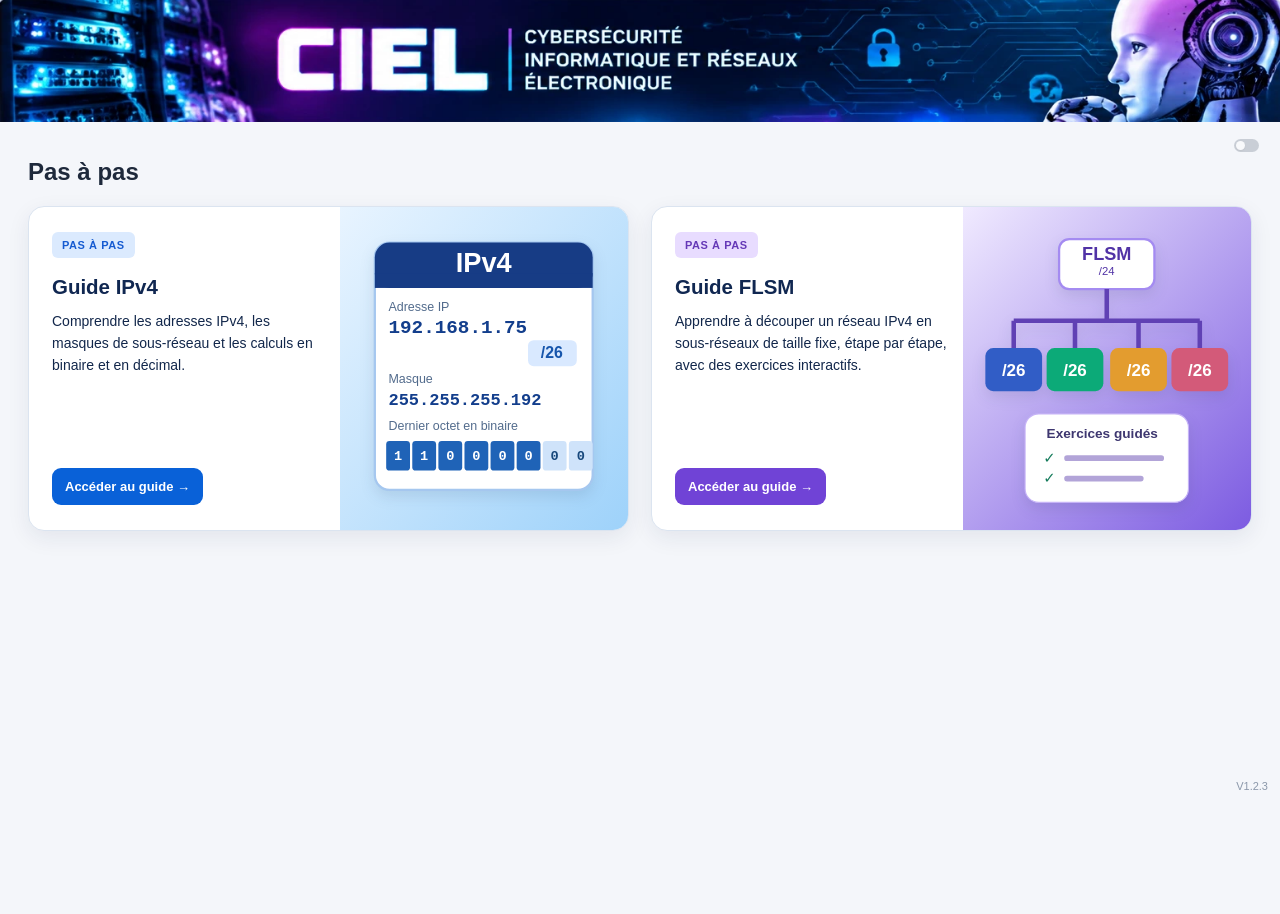
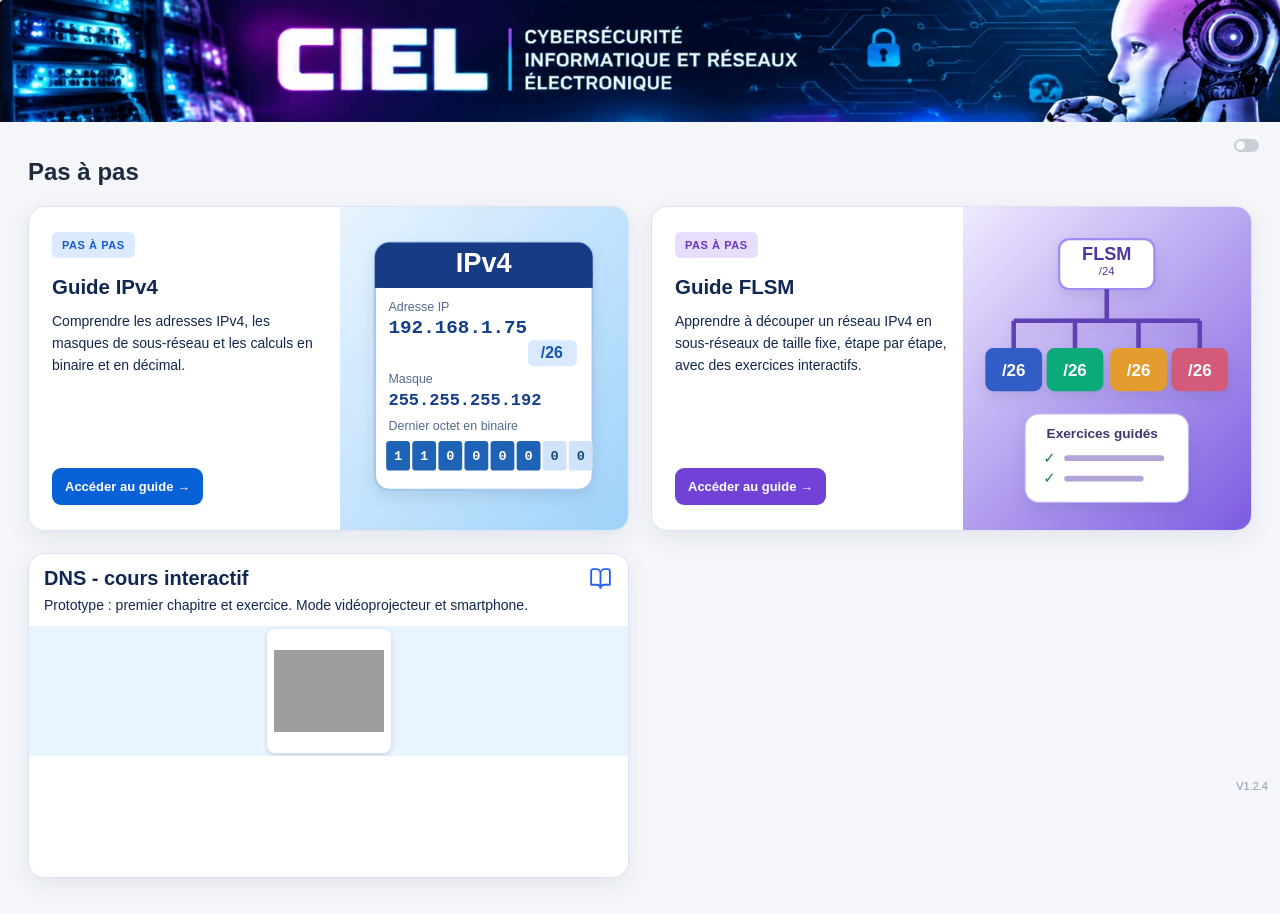
Before and after one commit to bacprociel/bacprociel.github.io, a plain HTML site: page index.html in a window 1280 px wide. Before the commit the page ends 800 px from the top, so only its background shows below. Drawn offline with Linux system fonts and the light colour scheme; grey boxes are pictures that could not be loaded.

Commit message:
Ajouter carte DNS et QR code au portail CIEL

```diff
--- a/index.html
+++ b/index.html
@@ -146,9 +146,11 @@
 <a class="ressource en-preparation" href="https://cscybersecurite.github.io/cours/cahier-des-charges/" data-type="cours" data-rubrique="cahier-des-charges" data-couleur="vert" hidden aria-label="Cahier des charges, ouvrir le cours"><div class="contenu"><div class="entete-carte"><h3>Cahier des charges</h3><svg class="picto-type" viewBox="0 0 24 24" role="img" aria-label="Ressource pédagogique"><path d="M12 7v14"/><path d="M3 18V5a2 2 0 0 1 2-2h3a4 4 0 0 1 4 4 4 4 0 0 1 4-4h3a2 2 0 0 1 2 2v5"/><path d="M3 18h5a4 4 0 0 1 4 3 4 4 0 0 1 4-3h1"/><path d="m17 16 2 2 4-4"/></svg></div><p>Élaboration et appropriation d'un cahier des charges</p></div><div class="visuel"><img src="https://cscybersecurite.github.io/assets/images/cahier-des-charges-visuel.webp" alt="Fiche de cahier des charges et vérification des besoins" loading="lazy" width="360" height="112"></div></a>
 <a class="ressource en-preparation" href="https://cscybersecurite.github.io/cours/accompagnement-client/" data-type="cours" data-rubrique="accompagnement-client" data-couleur="bleu" hidden aria-label="Accompagnement du client, ouvrir le cours"><div class="contenu"><div class="entete-carte"><h3>Accompagnement du client</h3><svg class="picto-type" viewBox="0 0 24 24" role="img" aria-label="Ressource pédagogique"><path d="M12 7v14"/><path d="M3 18V5a2 2 0 0 1 2-2h3a4 4 0 0 1 4 4 4 4 0 0 1 4-4h3a2 2 0 0 1 2 2v5"/><path d="M3 18h5a4 4 0 0 1 4 3 4 4 0 0 1 4-3h1"/><path d="m17 16 2 2 4-4"/></svg></div><p>Accompagnement du client</p></div><div class="visuel"><img src="https://cscybersecurite.github.io/assets/images/accompagnement-client-visuel.webp" alt="Technicien et cliente examinant ensemble un ordinateur" loading="lazy" width="360" height="112"></div></a>
 <a class="ressource en-preparation" href="https://cscybersecurite.github.io/cours/inventaire-gestion-parc/" data-type="cours" data-rubrique="gestion-parc" data-couleur="bleu" hidden aria-label="Inventaire et gestion de parc, ouvrir le cours"><div class="contenu"><div class="entete-carte"><h3>Inventaire et gestion de parc</h3><svg class="picto-type" viewBox="0 0 24 24" role="img" aria-label="Ressource pédagogique"><path d="M12 7v14"/><path d="M3 18V5a2 2 0 0 1 2-2h3a4 4 0 0 1 4 4 4 4 0 0 1 4-4h3a2 2 0 0 1 2 2v5"/><path d="M3 18h5a4 4 0 0 1 4 3 4 4 0 0 1 4-3h1"/><path d="m17 16 2 2 4-4"/></svg></div><p>Consulter et gérer vos équipements IT</p></div><div class="visuel"><img src="https://cscybersecurite.github.io/assets/images/gestion-parc-informatique-visuel.webp" alt="Illustration de l’inventaire du parc informatique" loading="lazy" width="360" height="112"></div></a>
+
+<a class="ressource" href="/cours/dns/" data-type="cours" data-couleur="bleu" aria-label="Cours DNS interactif, ouvrir le prototype"><div class="contenu"><div class="entete-carte"><h3>DNS - cours interactif</h3><svg class="picto-type" viewBox="0 0 24 24" role="img" aria-label="Cours"><path d="M12 7v14M3 18V5a2 2 0 0 1 2-2h3a4 4 0 0 1 4 4 4 4 0 0 1 4-4h3a2 2 0 0 1 2 2v5M3 18h5a4 4 0 0 1 4 3 4 4 0 0 1 4-3h5V5"/></svg></div><p>Prototype : premier chapitre et exercice. Mode vidéoprojecteur et smartphone.</p></div><div class="visuel" style="background:#e8f4ff"><img src="https://api.qrserver.com/v1/create-qr-code/?size=264x264&amp;format=png&amp;data=https%3A%2F%2Fbacprociel.github.io%2Fcours%2Fdns%2F" alt="QR code pour accéder au cours DNS" loading="lazy" width="124" height="124" style="width:124px;height:124px;object-fit:contain;background:white;border:7px solid white;border-radius:8px;max-width:100%"></div></a>
 </div></main>
 
-  <div class="version" aria-label="Version du portail">V1.2.3</div>
+  <div class="version" aria-label="Version du portail">V1.2.4</div>
 <script>
     const boutonCours = document.getElementById('commutateur-cours');
     const coursEnPreparation = document.querySelectorAll('.ressource.en-preparation');
```
